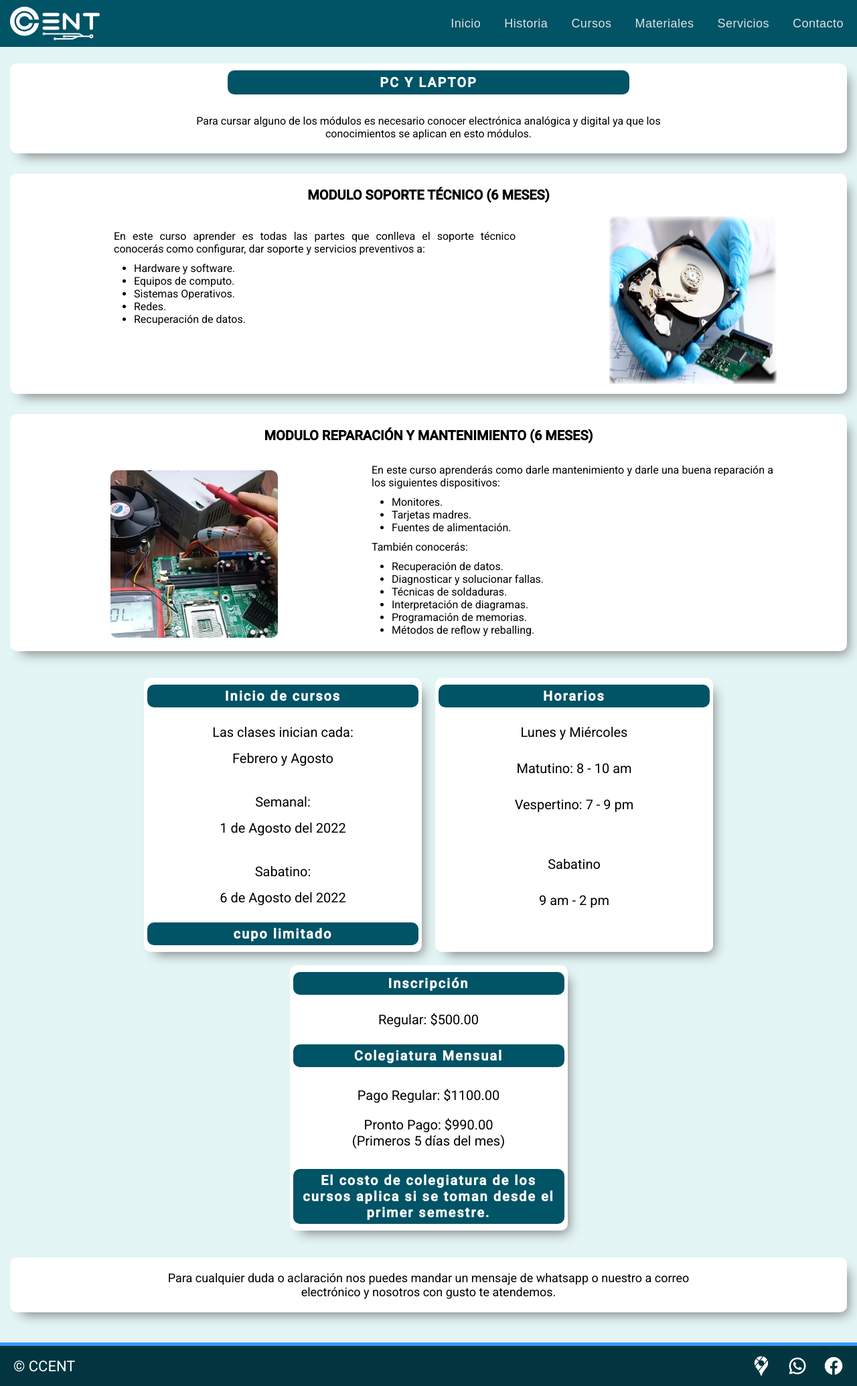
After one commit to Edggarius/SPAWF-ARCHIVES, a Django app: page /curso/ in a window 1280 px wide. The commit adds this page. Shown: the whole page at 67% size. Run offline with Django 4.2, Linux system fonts and the light colour scheme.

Commit message:
Agregamos curso y cursos

```diff
--- a/apps/home/urls.py
+++ b/apps/home/urls.py
@@ -6,4 +6,7 @@ urlpatterns = [
     path('', views.home, name='home'),
     path('historia/', views.historia, name='historia'),
     path('servicios/', views.servicios, name='servicios'),
+    path('cursos/', views.cursos, name='cursos'),
+    path('curso/', views.curso, name='curso'),
+
 ]
--- a/apps/home/views.py
+++ b/apps/home/views.py
@@ -8,3 +8,9 @@ def historia(request):
 
 def servicios(request):
     return render(request, 'home/servicios.html',{})
+
+def cursos(request):
+    return render(request, 'home/cursos.html',{})
+
+def curso(request):
+    return render(request, 'home/curso.html',{})
--- /dev/null
+++ b/apps/templates/home/curso.html
@@ -0,0 +1,144 @@
+{% extends 'layouts/base.html' %}
+{% load static %}
+{% block stylesheet %}
+<link rel="stylesheet" href={%static 'css/style.css'%}>
+<link rel="stylesheet" href= {%static 'css/curso.css'%}>
+{% endblock stylesheet %}
+
+{% block content %}
+
+<div class="cont_desc">
+  <div class="contendor_titulo">
+    <h1 class="title">
+      pc y laptop
+    </h1>
+  </div>
+  <div class="contenedor_descripcion">
+    <p class="descripcion">
+      Para cursar alguno de los módulos es necesario conocer electrónica analógica y digital ya que los conocimientos se aplican en esto módulos.
+    </p>
+  </div>
+</div>
+
+<div class="cont_mod1">
+  <div class="contenedor_tMod1">
+    <h1 class="title_mod1">
+      Modulo Soporte técnico (6 meses)
+    </h1>
+  </div>
+  <div class="contenedor_descMod1">
+    <p class="desc_mod1">En este curso aprender es todas las partes que conlleva el soporte técnico conocerás como configurar, dar soporte y servicios preventivos a:
+  </p>
+    <ul>
+      <li>Hardware y software.</li>
+      <li>Equipos de computo.</li>
+      <li>Sistemas Operativos.</li>
+      <li>Redes.</li>
+      <li>Recuperación de datos.</li>
+    </ul>
+  </div>
+  <div class="contenedor_imgMod1">
+    <img class="curso-img" src={% static 'img/recDatos.png' %} alt="">
+  </div>
+
+</div>
+
+<div class="cont_mod2">
+  <div class="contenedor_tMod2">
+    <h1 class="title_mod2">
+      Modulo Reparación y Mantenimiento (6 meses)
+    </h1>
+  </div>
+  <div class="contenedor_imgMod2">
+    <img class="curso-img2" src={% static 'img/tarjetaM.jpg' %} alt="">
+  </div>
+  <div class="contenedor_descMod2">
+    <p class="desc_mod2">En este curso aprenderás como darle mantenimiento y darle una buena reparación a los siguientes dispositivos:
+
+    <ul>
+      <li>Monitores.</li>
+      <li>Tarjetas madres.</li>
+      <li>Fuentes de alimentación.</li>
+    </ul>
+    </p>
+
+    <p class="desc_mod2">También conocerás:
+    <ul>
+      <li>Recuperación de datos.</li>
+      <li>Diagnosticar y solucionar fallas.</li>
+      <li>Técnicas de soldaduras.</li>
+      <li>Interpretación de diagramas.</li>
+      <li>Programación de memorias.</li>
+      <li>Métodos de reflow y reballing.</li>
+    </ul>
+    </p>
+
+  </div>
+</div>
+
+<div class="cont_info">
+  <div class="contenedor_inicio-cursos">
+    <div class="titulo_curso">
+      <h1>Inicio de cursos</h1>
+    </div>
+    <div class="inf_inicio">
+      <p>Las clases inician cada:</p>
+      <p>Febrero y Agosto</p>
+      <br>
+      <p>Semanal:</p>
+      <p>1 de Agosto del 2022</p>
+      <br>
+      <p>Sabatino:</p>
+      <p>6 de Agosto del 2022</p>
+    </div>
+    <div class="titulo_curso">
+      <h1>cupo limitado</h1>
+    </div>
+
+  </div>
+
+  <div class="contenedro_horario">
+    <div class="titulo_horario">
+      <h1>Horarios</h1>
+    </div>
+    <div class="inf_horario">
+      <p>Lunes y Miércoles</p>
+      <p>Matutino: 8 - 10 am</p>
+      <p>Vespertino: 7 - 9 pm</p>
+      <p class="horario2">Sabatino</p>
+      <p>9 am - 2 pm</p>
+    </div>
+  </div>
+
+  <div class="contenedor_inscripcion">
+    <div class="titulo_inscripcion">
+      <h1>Inscripción</h1>
+    </div>
+    <div class="inf_inscripcion">
+      <p class="pago_regular">Regular: $500.00</p>
+    </div>
+    <div class="titulo_inscripcion">
+      <h1>Colegiatura Mensual</h1>
+    </div>
+    <div class="inf_inscripcion">
+      <p class="pago_regular2">Pago Regular: $1100.00</p>
+      <p class="pago_pronto">Pronto Pago: $990.00</p>
+      <p class="desc_pronto">(Primeros 5 días del mes)</p>
+    </div>
+
+    <div class="titulo_inscripcion">
+      <h1>El costo de colegiatura de los cursos aplica si se toman desde el primer semestre.</h1>
+    </div>
+  </div>
+</div>
+
+  <div class="cont_banner">
+  <div class="contenedor_banner">
+    <p class="banner">
+      Para cualquier duda o aclaración nos puedes mandar un mensaje de whatsapp o nuestro a correo electrónico y nosotros con gusto te atendemos.
+    </p>
+  </div>
+</div>
+
+
+{% endblock content %}
--- a/apps/templates/includes/nav.html
+++ b/apps/templates/includes/nav.html
@@ -10,7 +10,7 @@
         <a class="somos" href={% url 'historia' %} target="_self">Historia</a>
       </div>
       <div class="nav-content">
-        <a class="cursos" href="#" target="_blank">Cursos</a>
+        <a class="cursos" href={% url 'cursos' %} target="_self">Cursos</a>
       </div>
       <div class="nav-content">
         <a class="materiales" href="#" target="_blank">Materiales</a>
--- /dev/null
+++ b/static/css/curso.css
@@ -0,0 +1,250 @@
+/* estilos del titulo y pequeña descripcion */
+.cont_desc{
+  background: #fff;
+  border-radius: 10px;
+  width: 100%;
+  height: auto;
+  align-items: center;
+  display: flex;
+  flex-direction: column;
+  margin: 1rem 0 3rem 0;
+
+  -webkit-box-shadow: 9px 11px 18px -8px rgba(117,117,117,0.96);
+-moz-box-shadow: 9px 11px 18px -8px rgba(117,117,117,0.96);
+box-shadow: 9px 11px 18px -8px rgba(117,117,117,0.96);
+}
+
+.contendor_titulo{
+  margin: 1rem;
+  width: 60rem;
+  text-align: center;
+  text-transform: uppercase;
+}
+
+.title{
+  border-radius: 10px;
+  padding: .6rem;
+  background: #015366;
+  color: #fff;
+  letter-spacing: 0.2rem;
+}
+
+.contenedor_descripcion{
+  margin: 2rem;
+  width: 80rem;
+
+}
+
+.descripcion{
+  text-align: center;
+
+}
+
+/* estilos del primer modulo */
+.cont_mod1{
+  background: #fff;
+  border-radius: 10px;
+  width: 100%;
+  height: auto;
+  justify-content: center;
+  flex-flow: row wrap;
+  display: flex;
+  flex-direction: row;
+  margin: 2rem 0 3rem 0;
+
+  -webkit-box-shadow: 9px 11px 18px -8px rgba(117,117,117,0.96);
+-moz-box-shadow: 9px 11px 18px -8px rgba(117,117,117,0.96);
+box-shadow: 9px 11px 18px -8px rgba(117,117,117,0.96);
+
+}
+
+.contenedor_tMod1{
+  display: block;
+  margin: 2rem;
+  width: 60rem;
+  text-align: center;
+  text-transform: uppercase;
+
+}
+
+.contenedor_descMod1{
+  display: inline;
+  width: 60rem;
+  margin: 2rem 10rem 2rem 5rem;
+}
+
+.contenedor_imgMod1{
+  display: inline;
+  width: 25rem;
+  height: 25rem;
+  margin: 0 0 1.5rem 4rem;
+}
+
+.curso-img{
+  width: 25rem;
+  height: 25rem;
+}
+
+ul{
+  margin-top: 1rem;
+  margin-left: 3rem;
+  font-size: 1.6rem;
+}
+
+
+/* Stylos del modulo 2 */
+
+.cont_mod2{
+  background: #fff;
+  border-radius: 10px;
+  width: 100%;
+  height: auto;
+  justify-content: center;
+  flex-flow: row wrap;
+  display: flex;
+  flex-direction: row;
+  margin: 2rem 0 3rem 0;
+
+  -webkit-box-shadow: 9px 11px 18px -8px rgba(117,117,117,0.96);
+  -moz-box-shadow: 9px 11px 18px -8px rgba(117,117,117,0.96);
+  box-shadow: 9px 11px 18px -8px rgba(117,117,117,0.96);
+
+}
+
+.contenedor_tMod2{
+  display: block;
+  margin: 2rem 30rem;
+  width: 60rem;
+  text-align: center;
+  text-transform: uppercase;
+
+}
+
+.contenedor_imgMod2{
+  display: inline;
+
+  width: 25rem;
+  height: 25rem;
+  margin: 2rem 10rem 2rem 4rem;
+}
+
+.curso-img2{
+  border-radius: 10px;
+  width: 25rem;
+  height: 25rem;
+}
+
+.contenedor_descMod2{
+  display: inline;
+  width: 60rem;
+    margin: 0 0 1.5rem 4rem;
+
+}
+
+.desc_mod2{
+  margin-top: 1rem;
+}
+
+/* estilos de las info horario, curso */
+
+.cont_info{
+  width: 100%;
+  height: auto;
+  justify-content: center;
+  display: flex;
+  flex-flow: row wrap;
+  margin: 2rem 0 3rem 0;
+}
+
+.contenedor_inicio-cursos, .contenedro_horario, .contenedor_inscripcion{
+
+  background: #fff;
+  border-radius: 10px;
+  width: 41.5rem;
+  height: auto;
+  align-items: center;
+  display: flex;
+  flex-direction: column;
+  margin: 1rem 1rem 1rem 1rem;
+
+  -webkit-box-shadow: 9px 11px 18px -8px rgba(117,117,117,0.96);
+  -moz-box-shadow: 9px 11px 18px -8px rgba(117,117,117,0.96);
+  box-shadow: 9px 11px 18px -8px rgba(117,117,117,0.96);
+
+}
+
+.titulo_curso, .titulo_horario , .titulo_inscripcion{
+  text-align: center;
+
+  border-radius: 1rem;
+  margin: 1rem;
+  width: 40.5rem;
+  height: auto;
+  padding: .5rem;
+  background: #015366;
+  color: #fff;
+  letter-spacing: 0.2rem;
+
+  font-weight: lighter;
+}
+
+.inf_inicio p{
+  text-align: center;
+  font-size: 2rem;
+  margin: 1.5rem 0 1.5rem 0;
+}
+
+.inf_horario p{
+  text-align: center;
+  font-size: 2rem;
+  margin: 1.5rem 0 3rem 0;
+}
+
+.inf_inscripcion p{
+  text-align: center;
+  font-size: 2rem;
+}
+
+.pago_regular{
+    margin: 1.5rem 0 1.5rem 0;
+}
+
+.pago_regular2{
+    margin: 2rem 0 2rem 0;
+}
+
+.desc_pronto{
+  margin: 0 0 2rem 0;
+
+}
+
+.horario2{
+  padding-top: 3.5rem;
+}
+
+/* estilo de el ultimo banner */
+
+.cont_banner{
+  background: #fff;
+  border-radius: 10px;
+  width: 100%;
+  height: auto;
+  align-items: center;
+  display: flex;
+  flex-direction: column;
+  margin: 1rem 0 3rem 0;
+
+  -webkit-box-shadow: 9px 11px 18px -8px rgba(117,117,117,0.96);
+-moz-box-shadow: 9px 11px 18px -8px rgba(117,117,117,0.96);
+box-shadow: 9px 11px 18px -8px rgba(117,117,117,0.96);
+}
+
+.contenedor_banner{
+  margin: 2rem;
+  width: 80rem;
+}
+
+.banner{
+  font-size: 1.8rem;
+  text-align: center;
+}
```
Also changed, not shown: apps/templates/home/cursos.html (added, +52 -0 lines), static/css/curso_s.css (added, +44 -0 lines), static/img/anaDigit.jpg (added), static/img/anaDigit2.jpg (added), static/img/audVideo.jpg (added), static/img/automotriz.jpg (added), static/img/elec.jpg (added), static/img/pc_laptop.jpg (added), static/img/recDatos.png (added), static/img/robot.jpg (added), static/img/tarjetaM.jpg (added).
